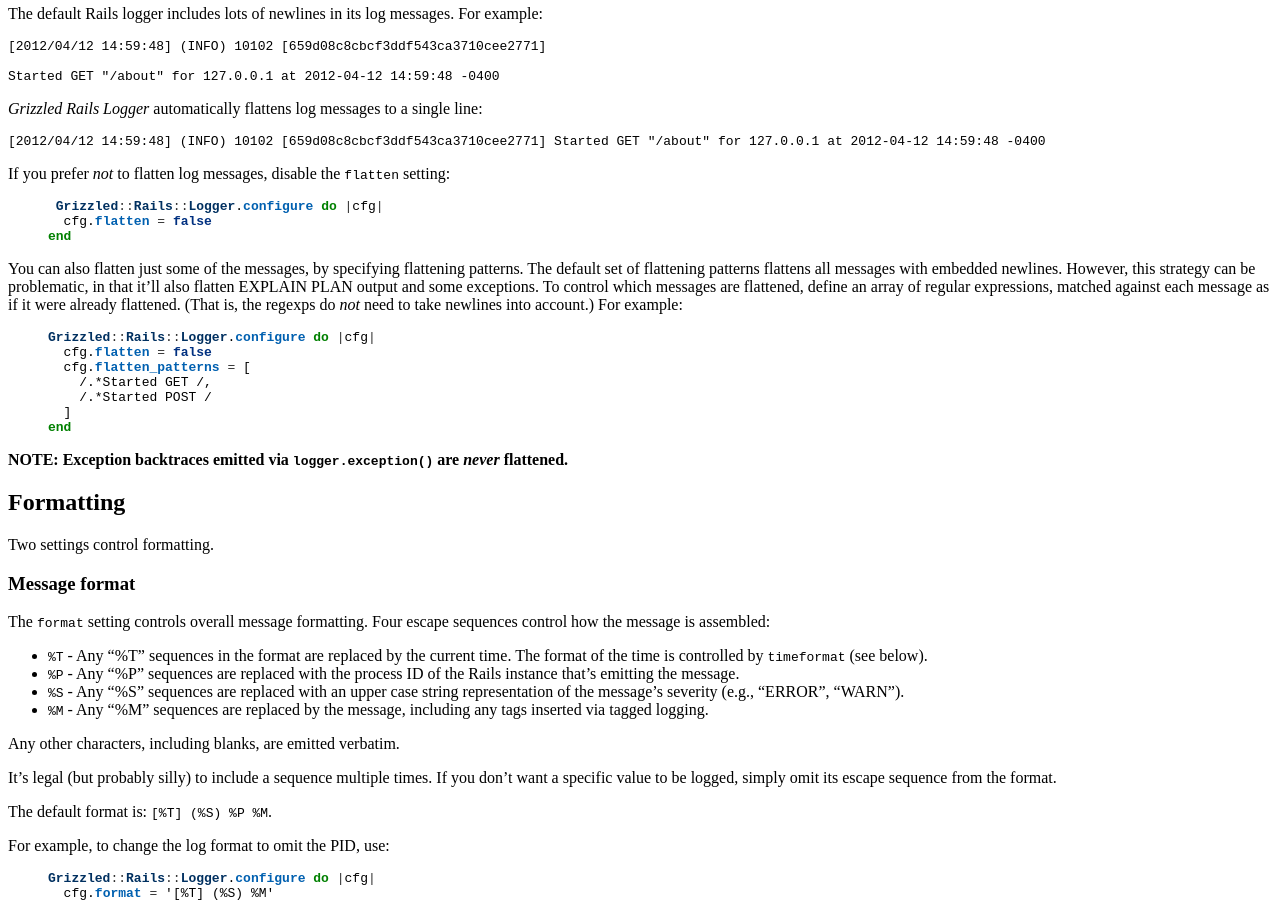
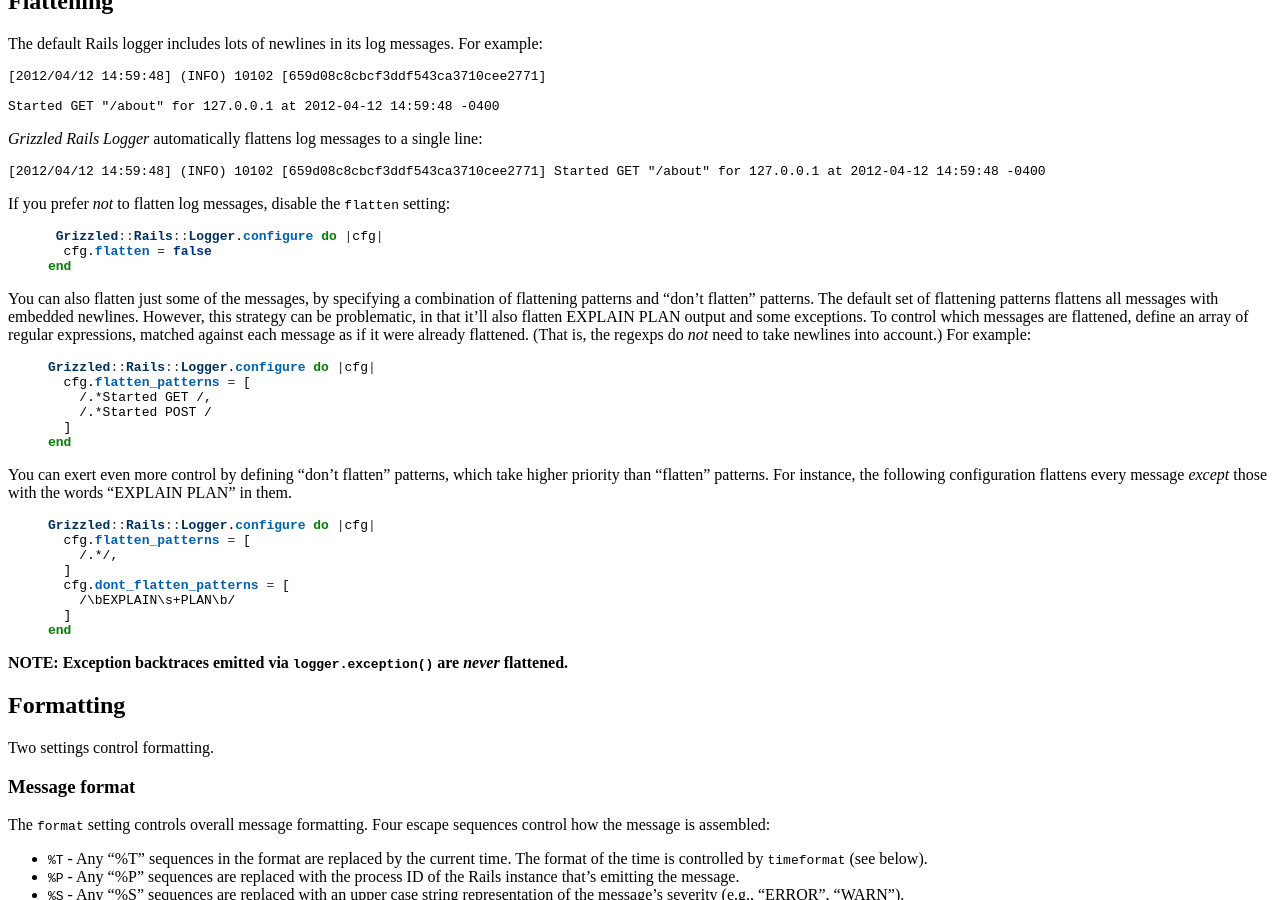
Before and after one commit to bmc/grizzled-rails-logger, a Jekyll site: the page built from index.md, in a window 1280 px wide and 900 px high, scrolled down 2130 px. Built offline with Jekyll 4.4.1, drawn with Linux system fonts in a browser that asks for light colours; some of the changed text lies outside the part shown.

Commit message:
Added dont_flatten_patterns

```diff
--- a/index.md
+++ b/index.md
@@ -65,7 +65,9 @@
   cfg.flatten = true
   cfg.flatten_patterns = [
     /.*/
-  ]
+  ],
+  cfg.dont_flatten_patterns = [
+  ],
   cfg.format = '[%T] (%S) %P %M'
   cfg.timeformat = '%Y/%m/%d %H:%M:%S'
   cfg.colorize = true
@@ -173,20 +175,36 @@
 end
 {% endhighlight %}
 
-You can also flatten just some of the messages, by specifying flattening
-patterns. The default set of flattening patterns flattens all messages with
-embedded newlines. However, this strategy can be problematic, in that it'll
-also flatten EXPLAIN PLAN output and some exceptions. To control which
-messages are flattened, define an array of regular expressions, matched
-against each message as if it were already flattened. (That is, the regexps
-do _not_ need to take newlines into account.) For example:
+You can also flatten just some of the messages, by specifying a combination of
+flattening patterns and "don't flatten" patterns. The default set of flattening
+patterns flattens all messages with embedded newlines. However, this strategy
+can be problematic, in that it'll also flatten EXPLAIN PLAN output and some
+exceptions. To control which messages are flattened, define an array of regular
+expressions, matched against each message as if it were already flattened.
+(That is, the regexps do _not_ need to take newlines into account.) For
+example:
 
 {% highlight ruby %}
 Grizzled::Rails::Logger.configure do |cfg|
-  cfg.flatten = false
   cfg.flatten_patterns = [
     /.*Started GET /,
     /.*Started POST /
+  ]
+end
+{% endhighlight %}
+
+You can exert even more control by defining "don't flatten" patterns, which
+take higher priority than "flatten" patterns. For instance, the following
+configuration flattens every message *except* those with the words
+"EXPLAIN PLAN" in them.
+
+{% highlight ruby %}
+Grizzled::Rails::Logger.configure do |cfg|
+  cfg.flatten_patterns = [
+    /.*/,
+  ]
+  cfg.dont_flatten_patterns = [
+    /\bEXPLAIN\s+PLAN\b/
   ]
 end
 {% endhighlight %}
```
Also changed, not shown: CHANGELOG.md, 1 other file.
